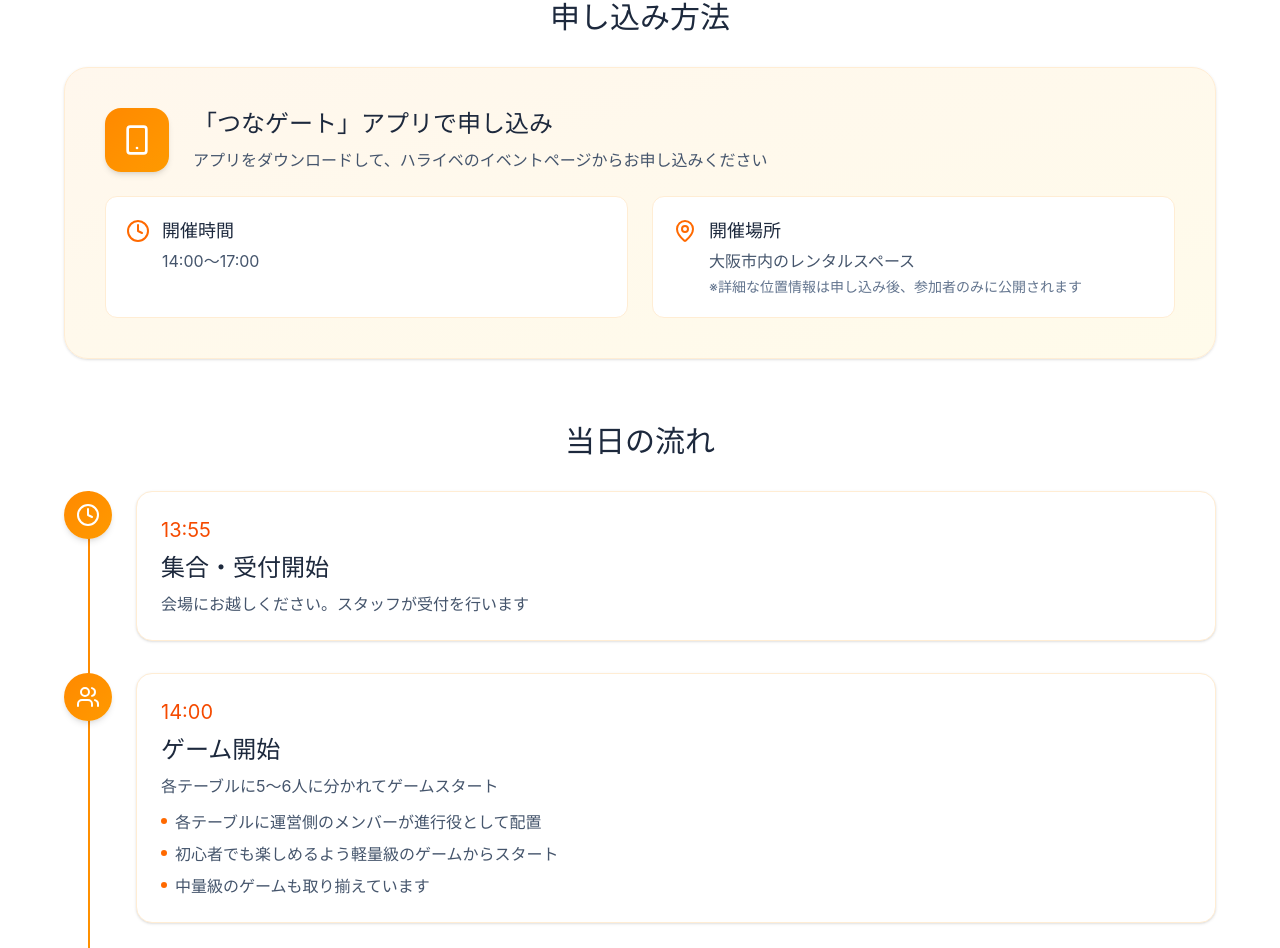
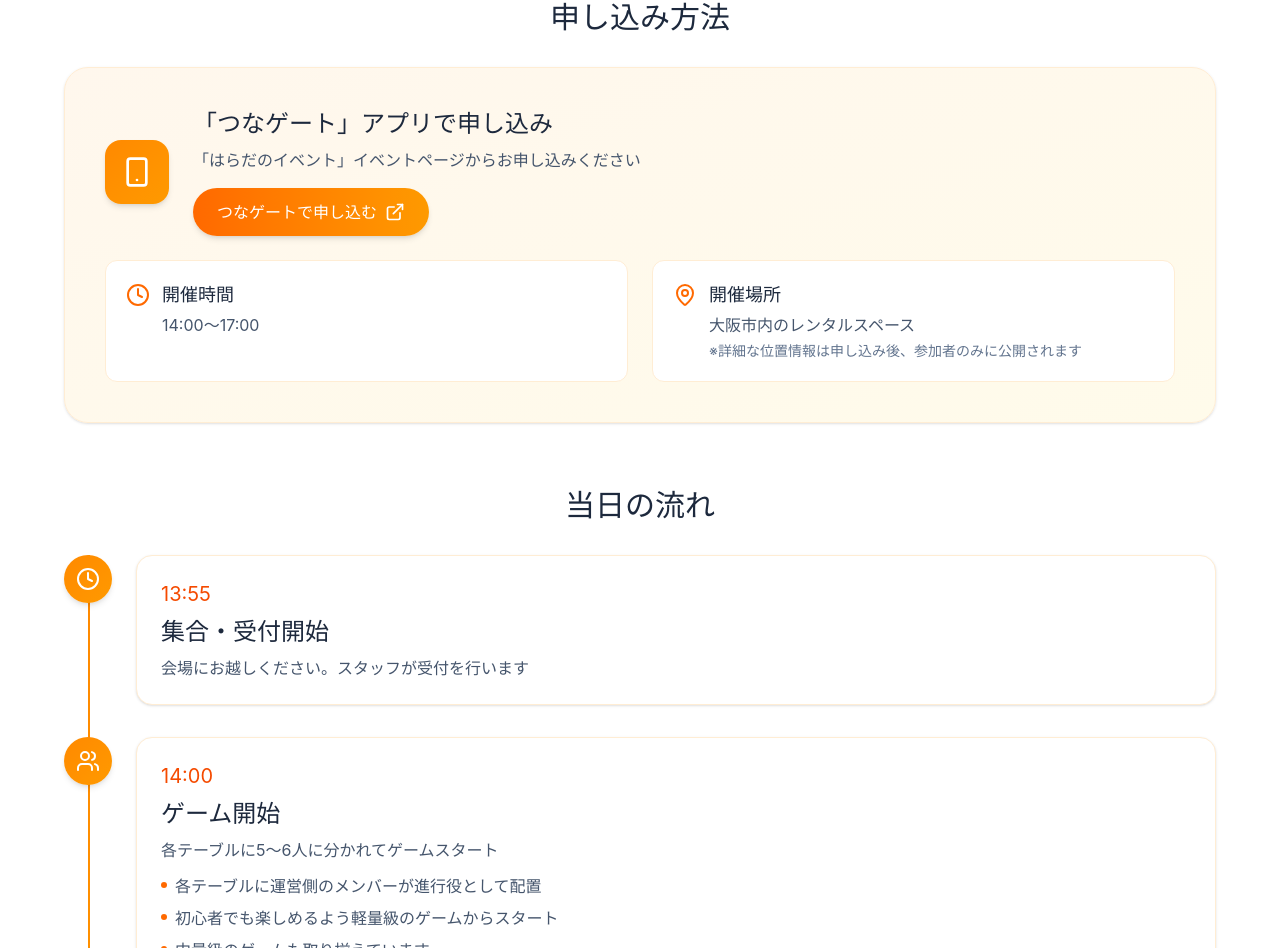
Before and after one commit to shukutani/haraeve-site, a React (Vite) app: page / in a window 1280 px wide. Shown: the part 1811-2759 px from the top of the page. Built offline with nearby package versions, Linux system fonts and the light colour scheme.

Commit message:
つなゲートリンク追加

```diff
--- a/src/app/components/Guide.tsx
+++ b/src/app/components/Guide.tsx
@@ -1,4 +1,4 @@
-import { Smartphone, MapPin, Clock, Users, PartyPopper, Coffee, Droplets, Utensils, Gamepad2 } from "lucide-react";
+import { Smartphone, MapPin, Clock, Users, PartyPopper, Coffee, Droplets, Utensils, Gamepad2, ExternalLink } from "lucide-react";
 
 export function Guide() {
   return (
@@ -28,9 +28,18 @@ export function Guide() {
                 <h4 className="text-xl md:text-2xl text-slate-800 mb-2">
                   「つなゲート」アプリで申し込み
                 </h4>
-                <p className="text-sm md:text-base text-slate-600">
-                  アプリをダウンロードして、ハライベのイベントページからお申し込みください
+                <p className="text-sm md:text-base text-slate-600 mb-4">
+                  「はらだのイベント」イベントページからお申し込みください
                 </p>
+                <a
+                  href="https://tunagate.com/circle/85672/member_invitations/KjpoaYpn"
+                  target="_blank"
+                  rel="noopener noreferrer"
+                  className="inline-flex items-center gap-2 bg-gradient-to-r from-orange-500 to-amber-500 hover:from-orange-600 hover:to-amber-600 text-white px-6 py-3 rounded-full shadow-md hover:shadow-lg transition-all duration-200 text-sm md:text-base font-medium"
+                >
+                  つなゲートで申し込む
+                  <ExternalLink className="h-5 w-5" />
+                </a>
               </div>
             </div>
 
```
